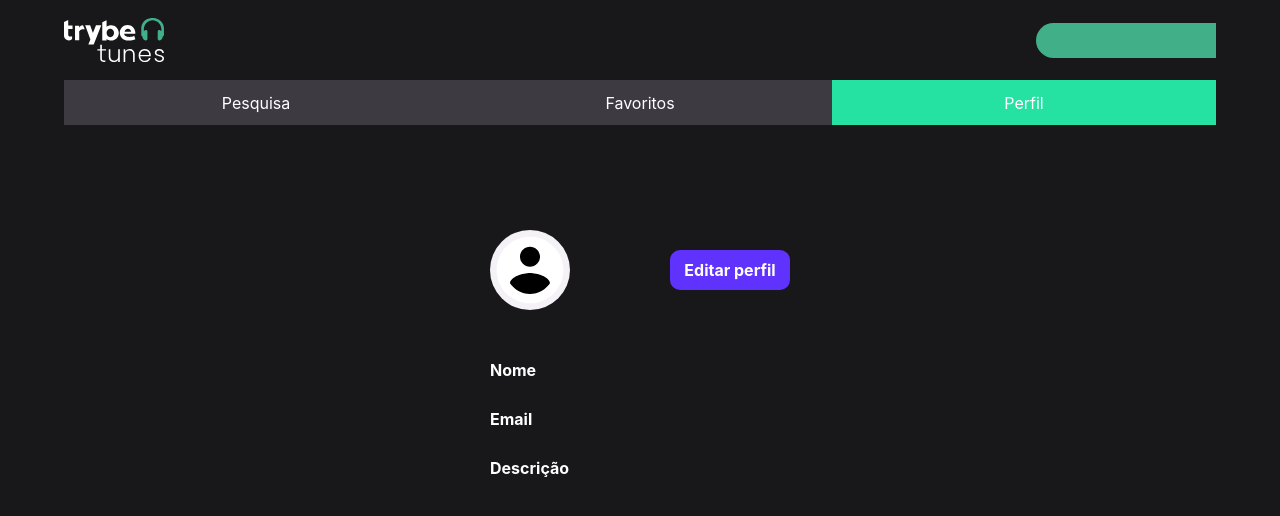
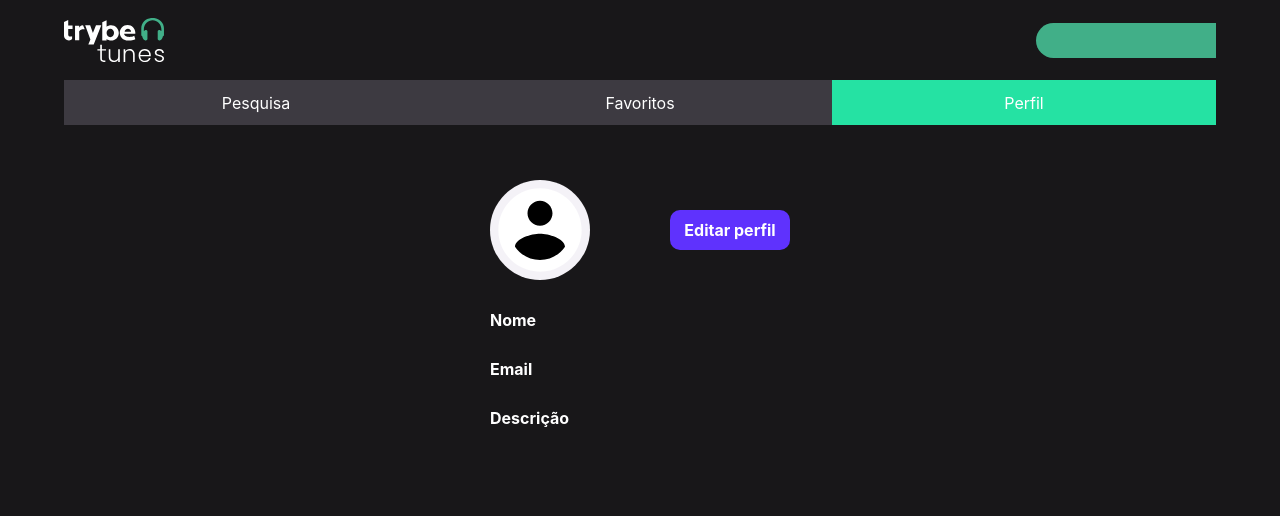
Before and after one commit to allpha23/trybetunes, a React (Create React App) app: page /profile in a window 1280 px wide. Shown: the top 516 px of the page. Built offline with nearby package versions, Linux system fonts and the light colour scheme.

Commit message:
refactor(profile.scss): margin

```diff
--- a/src/pages/profile/styles.module.scss
+++ b/src/pages/profile/styles.module.scss
@@ -3,7 +3,7 @@
   display: flex;
   flex-direction: column;
   align-items: center;
-  margin-top: 100px;
+  margin-top: 50px;
 }
 
 .logo_container {
@@ -11,11 +11,11 @@
   display: flex;
   justify-content: space-between;
   align-items: center;
-  margin-bottom: 50px;
+  margin-bottom: 30px;
 
   img {
-    height: 80px;
-    width: 80px;
+    height: 100px;
+    width: 100px;
     background-color: #F4F2F7;
     border-radius: 50px;
   }
```
